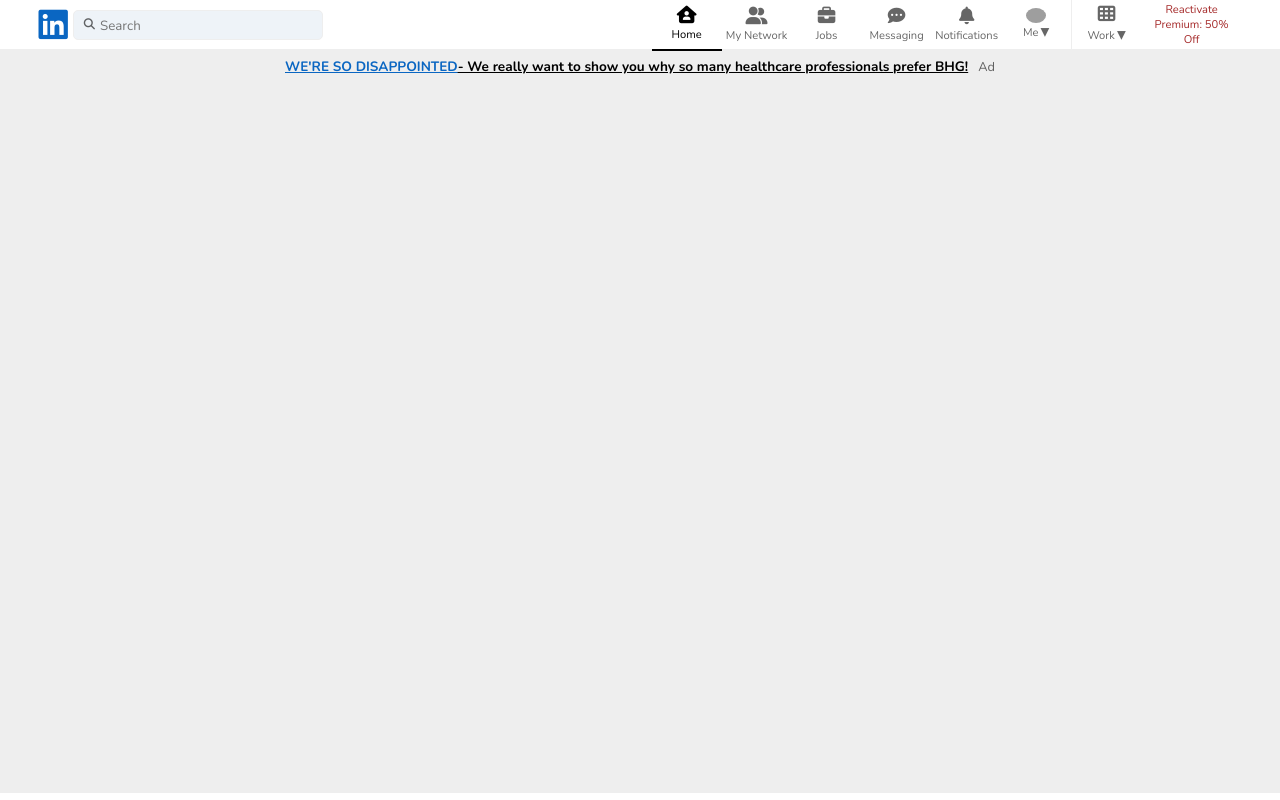
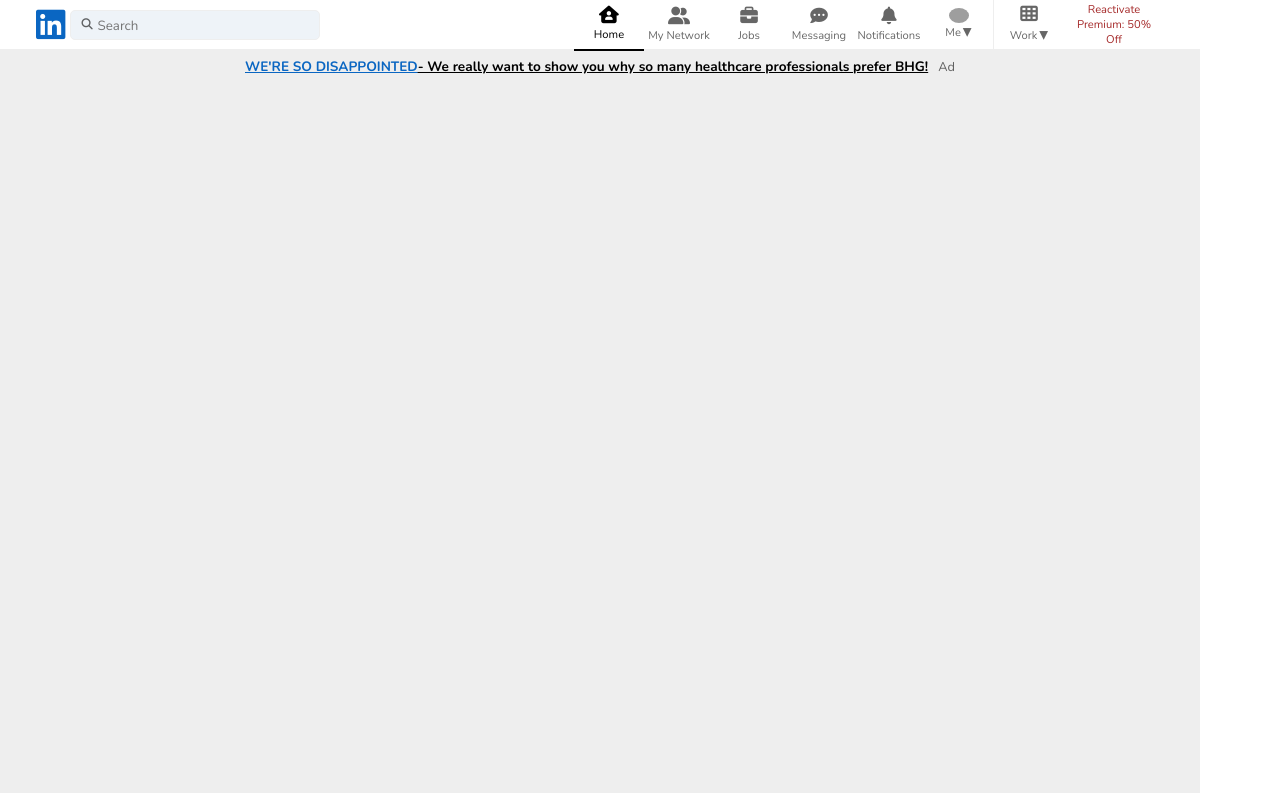
Before and after one commit to greedybrain/LinkedInCloneClient, a React (Create React App) app: page / in a window 1280 px wide. Built offline with nearby package versions, Linux system fonts and the light colour scheme; grey boxes are pictures that could not be loaded.

Commit message:
added inline styling to app component

```diff
--- a/src/App.jsx
+++ b/src/App.jsx
@@ -8,7 +8,7 @@
 class App extends Component {
         render() {
                 return (
-                        <div className="App">
+                        <div className="App" style={{minWidth: '1100px', maxWidth: '1200px'}}>
                                 <Header />
                                 <Routes />
                         </div>
```
